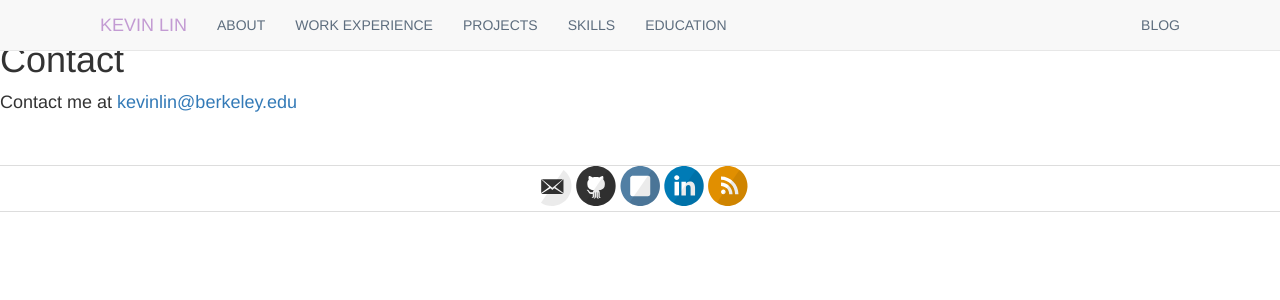
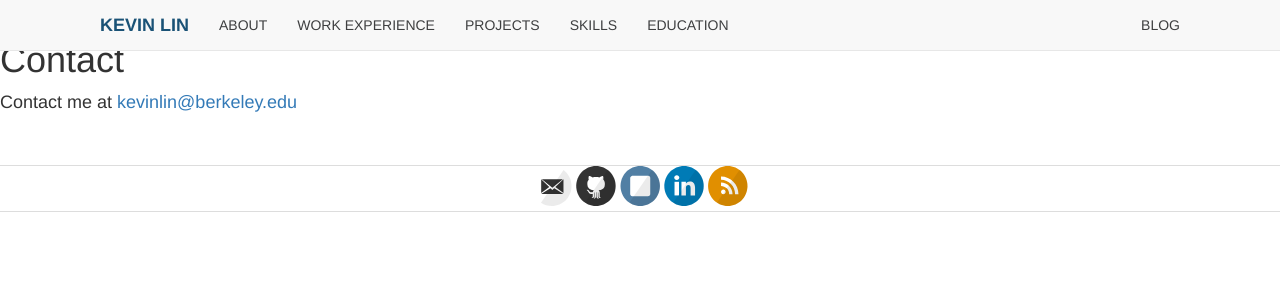
Before and after one commit to kklin/kklin.github.io, a Jekyll site: the page built from contact.md, in a window 1280 px wide. Shown: the top 300 px of the page. Built offline with Jekyll 4.4.1, drawn with Linux system fonts in a browser that asks for light colours; nearby versions of some CDN libraries; library files that are not in the unit come from our copies; comment, search, counter and statistics services are not loaded.

Commit message:
Update navbar colors

```diff
--- a/_layouts/default.html
+++ b/_layouts/default.html
@@ -23,7 +23,7 @@
     <nav class="navbar navbar-default navbar-fixed-top">
       <div class="container-fluid">
         <div class="navbar-header">
-          <a class="navbar-brand" href="/">KEVIN LIN</a>
+            <a class="navbar-brand" href="/"><strong>KEVIN LIN</strong></a>
         </div>
         <div id="navbar" class="navbar-collapse collapse">
           <ul id="main-menu" class="nav navbar-nav">
--- a/css/navbar.css
+++ b/css/navbar.css
@@ -13,13 +13,13 @@ body {
 }
 
 .navbar-header .navbar-brand {
-  color: #C39BD3;
+  color: #1A5276;
 }
 
 #navbar .navbar-nav li a {
-  color: #5D6D7E;
+  color: #3E3F40;
 }
 
 #navbar .navbar-nav li.active a {
-  color: #C39BD3;
+  color: #838583;
 }
--- a/index.html
+++ b/index.html
@@ -133,6 +133,8 @@ layout: default
         </div><!-- /.col-lg-4 -->
       </div><!-- /.row -->
       <div class="row">
+        <div class="col-lg-2">
+        </div>
         <div class="col-lg-4">
             <div class="work-img">
               <img src="/images/netsys.png">
@@ -156,6 +158,8 @@ layout: default
           to existing architecture, and analysis of engagement metrics.
           </p>
         </div><!-- /.col-lg-4 -->
+        <div class="col-lg-2">
+        </div>
       </div><!-- /.row -->
     </div>
   </div>
```
